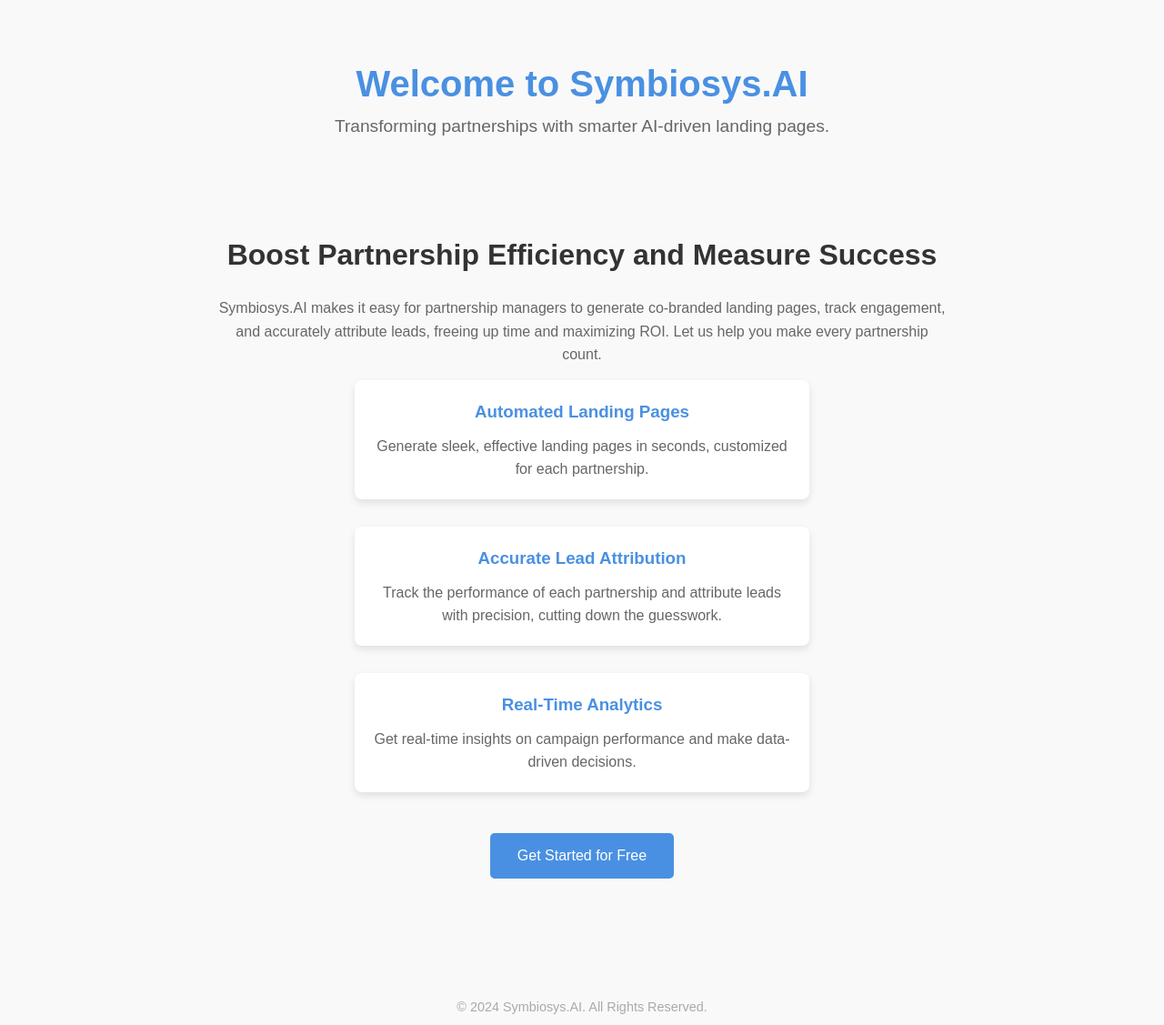
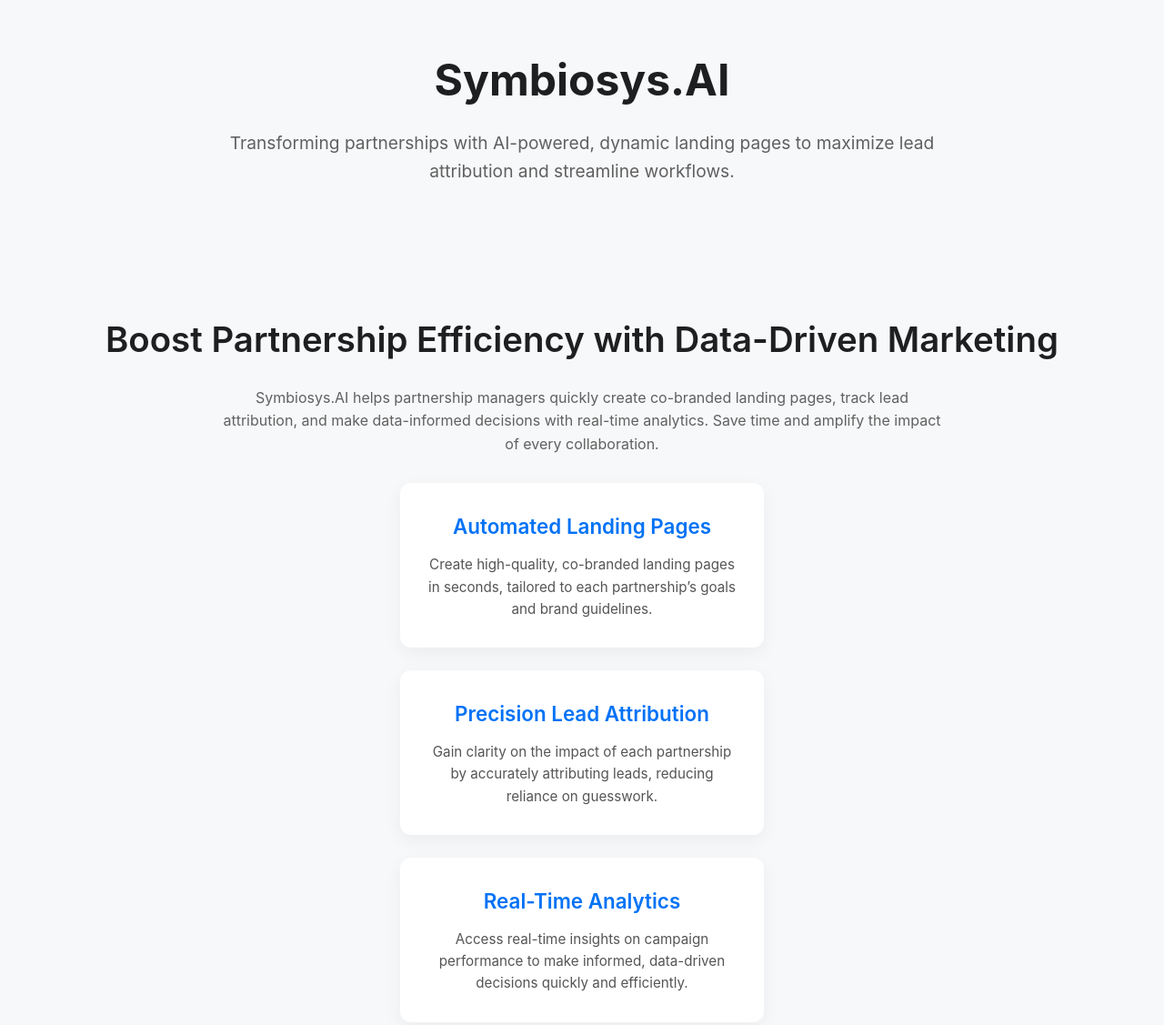
Before and after one commit to bjdelgrande/symbiosis.ai-landing-page, a plain HTML site: page index.html in a window 1280 px wide. Shown: the top 1127 px of the page at 91% size. Drawn offline with Linux system fonts and the light colour scheme.

Commit message:
Add files via upload

```diff
--- a/index.html
+++ b/index.html
@@ -5,31 +5,33 @@
   <meta name="viewport" content="width=device-width, initial-scale=1.0">
   <title>Symbiosys.AI - Smarter Partnerships</title>
   <style>
-    /* Basic CSS reset */
+    /* Reset and basic setup */
     * { margin: 0; padding: 0; box-sizing: border-box; }
-    body { font-family: Arial, sans-serif; color: #333; line-height: 1.6; background-color: #f9f9f9; }
+    body { font-family: 'Inter', sans-serif; color: #333; line-height: 1.6; background-color: #f7f8fa; }
 
     /* Container and layout */
-    .container { max-width: 960px; margin: 0 auto; padding: 20px; }
-    .header, .content, .footer { text-align: center; padding: 40px 20px; }
+    .container { max-width: 1200px; margin: 0 auto; padding: 0 20px; }
+    .header, .content, .footer { text-align: center; padding: 50px 20px; }
 
     /* Header */
-    .header h1 { font-size: 2.5em; color: #4a90e2; }
-    .header p { font-size: 1.2em; color: #666; }
+    .header h1 { font-size: 3em; color: #1d1f21; font-weight: 700; margin-bottom: 15px; }
+    .header p { font-size: 1.2em; color: #606060; max-width: 800px; margin: 0 auto; }
 
     /* Main content section */
-    .content h2 { font-size: 2em; margin: 20px 0; color: #333; }
-    .content p { font-size: 1em; color: #666; max-width: 800px; margin: 0 auto; }
-    .content .features { display: flex; flex-direction: column; align-items: center; }
-    .feature { background: #fff; border-radius: 8px; box-shadow: 0 4px 8px rgba(0, 0, 0, 0.1); padding: 20px; width: 90%; margin: 15px 0; max-width: 500px; }
-    .feature h3 { color: #4a90e2; margin-bottom: 10px; }
+    .content h2 { font-size: 2.4em; margin: 40px 0 20px; color: #1d1f21; font-weight: 600; }
+    .content p { font-size: 1em; color: #606060; max-width: 800px; margin: 0 auto; }
+    .content .features { display: flex; flex-direction: column; align-items: center; gap: 25px; margin-top: 30px; }
+    .feature { background: #fff; border-radius: 12px; box-shadow: 0 6px 20px rgba(0, 0, 0, 0.05); padding: 30px; width: 90%; max-width: 400px; transition: transform 0.2s ease-in-out; }
+    .feature:hover { transform: translateY(-5px); }
+    .feature h3 { color: #0072F5; font-size: 1.4em; margin-bottom: 12px; font-weight: 600; }
+    .feature p { font-size: 0.95em; color: #555; }
 
     /* CTA button */
-    .cta-button { display: inline-block; margin: 30px 0; padding: 12px 30px; color: #fff; background-color: #4a90e2; border: none; border-radius: 5px; font-size: 1em; cursor: pointer; text-decoration: none; }
-    .cta-button:hover { background-color: #3a70b2; }
+    .cta-button { display: inline-block; margin: 40px 0; padding: 15px 40px; color: #fff; background: linear-gradient(135deg, #0072F5, #00CFFD); border: none; border-radius: 8px; font-size: 1em; font-weight: 600; cursor: pointer; text-decoration: none; transition: background 0.3s ease; }
+    .cta-button:hover { background: linear-gradient(135deg, #005BBB, #00A8CE); }
 
     /* Footer */
-    .footer { font-size: 0.9em; color: #aaa; }
+    .footer { font-size: 0.9em; color: #aaa; padding-top: 30px; border-top: 1px solid #e1e1e1; }
   </style>
 </head>
 <body>
@@ -37,28 +39,28 @@
   <!-- Header Section -->
   <div class="container">
     <div class="header">
-      <h1>Welcome to Symbiosys.AI</h1>
-      <p>Transforming partnerships with smarter AI-driven landing pages.</p>
+      <h1>Symbiosys.AI</h1>
+      <p>Transforming partnerships with AI-powered, dynamic landing pages to maximize lead attribution and streamline workflows.</p>
     </div>
 
     <!-- Main Content Section -->
     <div class="content">
-      <h2>Boost Partnership Efficiency and Measure Success</h2>
-      <p>Symbiosys.AI makes it easy for partnership managers to generate co-branded landing pages, track engagement, and accurately attribute leads, freeing up time and maximizing ROI. Let us help you make every partnership count.</p>
+      <h2>Boost Partnership Efficiency with Data-Driven Marketing</h2>
+      <p>Symbiosys.AI helps partnership managers quickly create co-branded landing pages, track lead attribution, and make data-informed decisions with real-time analytics. Save time and amplify the impact of every collaboration.</p>
 
       <!-- Feature List -->
       <div class="features">
         <div class="feature">
           <h3>Automated Landing Pages</h3>
-          <p>Generate sleek, effective landing pages in seconds, customized for each partnership.</p>
+          <p>Create high-quality, co-branded landing pages in seconds, tailored to each partnership’s goals and brand guidelines.</p>
         </div>
         <div class="feature">
-          <h3>Accurate Lead Attribution</h3>
-          <p>Track the performance of each partnership and attribute leads with precision, cutting down the guesswork.</p>
+          <h3>Precision Lead Attribution</h3>
+          <p>Gain clarity on the impact of each partnership by accurately attributing leads, reducing reliance on guesswork.</p>
         </div>
         <div class="feature">
           <h3>Real-Time Analytics</h3>
-          <p>Get real-time insights on campaign performance and make data-driven decisions.</p>
+          <p>Access real-time insights on campaign performance to make informed, data-driven decisions quickly and efficiently.</p>
         </div>
       </div>
 
```
